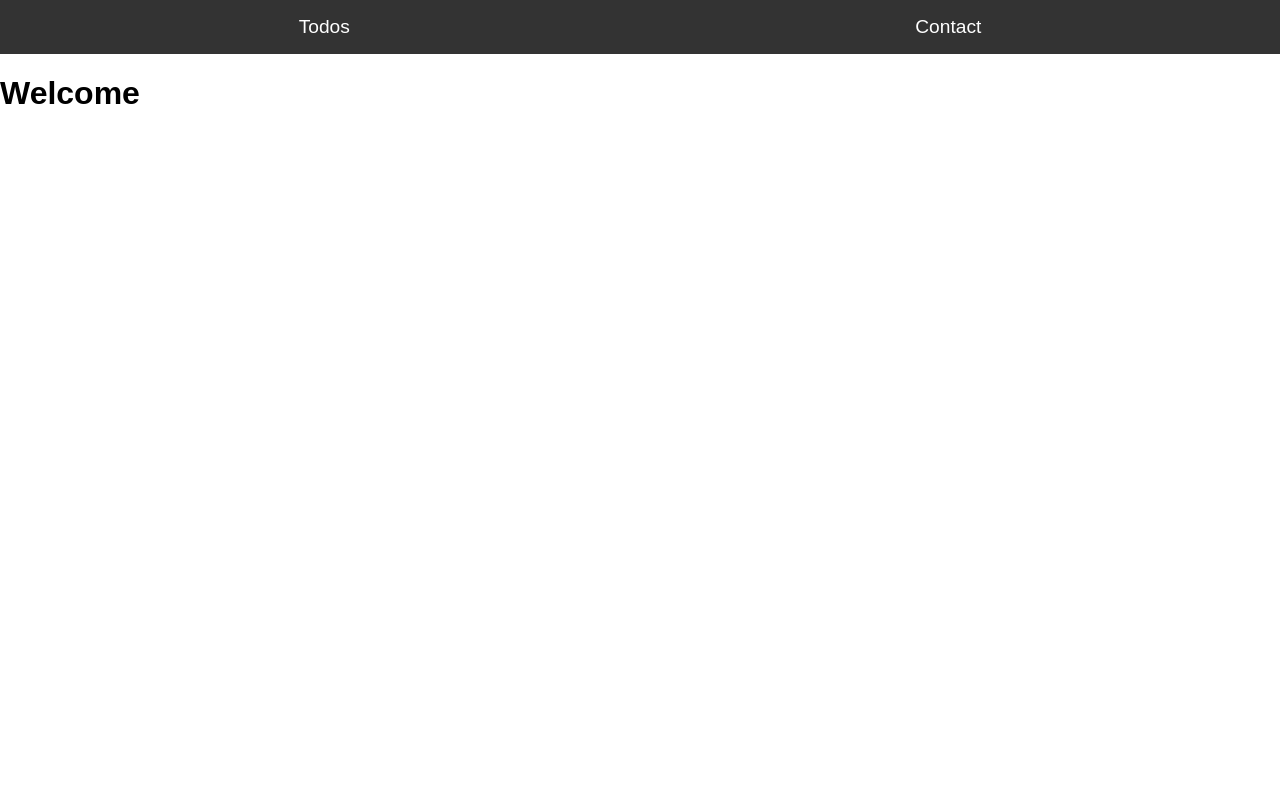
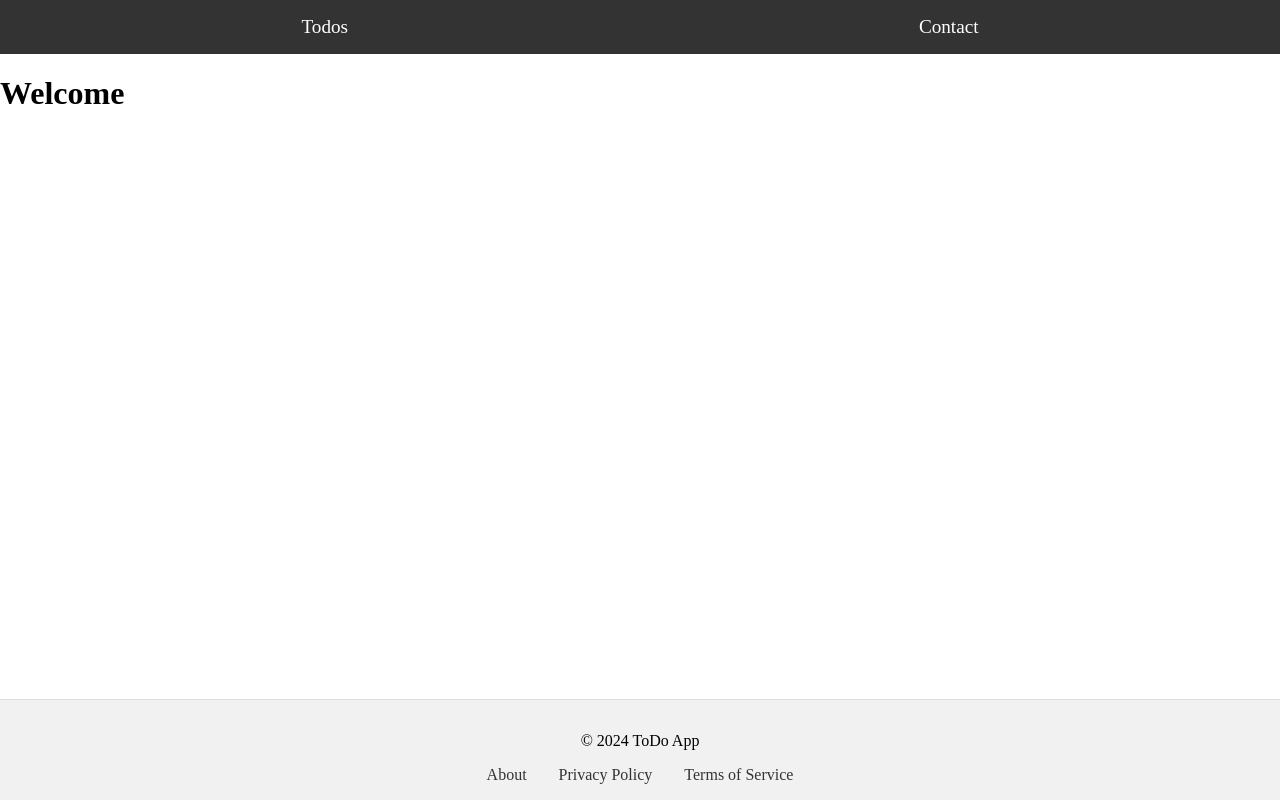
Before and after one commit to Timuriagudin/ToDo-app, a React (Create React App) app: page / in a window 1280 px wide. Built offline with nearby package versions, Linux system fonts and the light colour scheme.

Commit message:
Added footer

```diff
--- a/src/App.css
+++ b/src/App.css
@@ -1,5 +1,16 @@
-body {
-    font-family: Arial, sans-serif;
+html, body {
+    height: 100%;
     margin: 0;
-    padding: 0;
-}
+    display: flex;
+    flex-direction: column;
+  }
+
+  #root {
+    display: flex;
+    flex-direction: column;
+    min-height: 100vh;
+  }
+
+  main {
+    flex: 1;
+  }
--- a/src/App.js
+++ b/src/App.js
@@ -1,27 +1,30 @@
 import React from "react";
-import "./App.css";
 import { BrowserRouter as Router, Route, Routes } from "react-router-dom";
 import NavBar from "./components/NavBar";
-import TodosContainer from "./containers/TodosContainer"
-import ContactContainer from "./containers/ContactContainer"
-import { TodoProvider } from './context/TodoContext';
+import TodosContainer from "./containers/TodosContainer";
+import ContactContainer from "./containers/ContactContainer";
+import Footer from "./components/Footer";
+import { TodoProvider } from "./context/TodoContext";
+import "./App.css";
 
-
-function App() {
+const App = () => {
   return (
     <Router>
       <TodoProvider>
-      <div className="App">
+        <div id="root">
           <NavBar />
+          <main>
             <Routes>
               <Route path="/todos" element={<TodosContainer />} />
               <Route path="/contact" element={<ContactContainer />} />
               <Route path="/" element={<h1>Welcome</h1>} />
             </Routes>
+          </main>
+          <Footer />
         </div>
       </TodoProvider>
     </Router>
   );
-}
+};
 
 export default App;
--- /dev/null
+++ b/src/components/Footer.css
@@ -0,0 +1,25 @@
+.footer {
+    background-color: #f1f1f1;
+    padding: 1rem;
+    text-align: center;
+    border-top: 1px solid #ddd;
+  }
+
+  .footer-content {
+    max-width: 1200px;
+    margin: 0 auto;
+  }
+
+  .footer-nav {
+    margin-top: 0.5rem;
+  }
+
+  .footer-nav a {
+    color: #333;
+    text-decoration: none;
+    margin: 0 1rem;
+  }
+
+  .footer-nav a:hover {
+    text-decoration: underline;
+  }
--- /dev/null
+++ b/src/components/Footer.jsx
@@ -0,0 +1,19 @@
+import React from "react";
+import "./Footer.css";
+
+const Footer = () => {
+  return (
+    <footer className="footer">
+      <div className="footer-content">
+        <p>&copy; {new Date().getFullYear()} ToDo App</p>
+        <nav className="footer-nav">
+          <a href="/about">About</a>
+          <a href="/privacy">Privacy Policy</a>
+          <a href="/terms">Terms of Service</a>
+        </nav>
+      </div>
+    </footer>
+  );
+};
+
+export default Footer;
```
Lines whose indentation alone changed are shown as unchanged.
